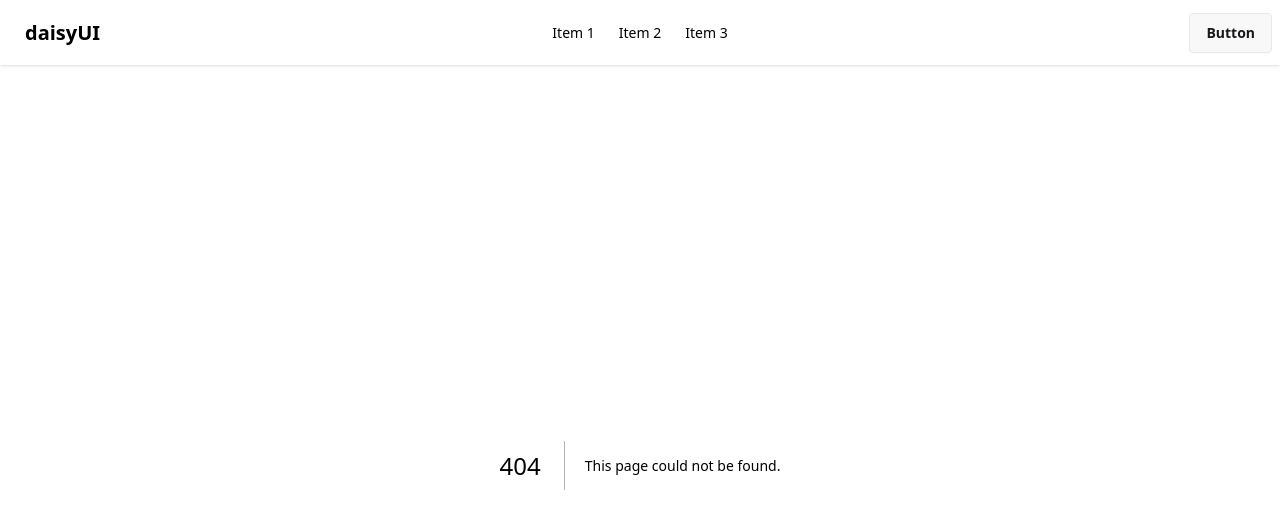
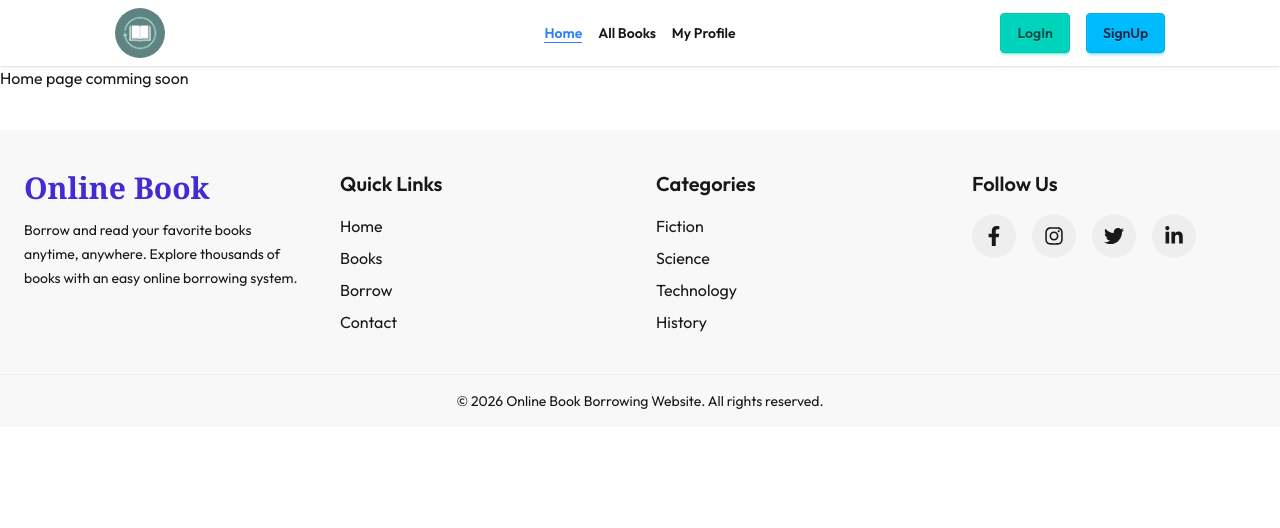
Before and after one commit to Sabbir943/online-book-borrowing, a Next.js app: page /home in a window 1280 px wide. Before the commit this address had no page. Shown: the top 528 px of the page. Built offline with nearby package versions, Linux system fonts and the light colour scheme.

Commit message:
done footer and not found section

```diff
--- /dev/null
+++ b/src/app/allBooks/page.jsx
@@ -0,0 +1,11 @@
+import React from 'react';
+
+const AllBooks = () => {
+    return (
+        <div>
+            <p>ALl Books Are Comming soon</p>
+        </div>
+    );
+};
+
+export default AllBooks;
--- /dev/null
+++ b/src/app/home/page.jsx
@@ -0,0 +1,11 @@
+import React from 'react';
+
+const HomePage = () => {
+    return (
+        <div>
+            <p>Home page comming soon</p>
+        </div>
+    );
+};
+
+export default HomePage;
--- a/src/app/layout.js
+++ b/src/app/layout.js
@@ -1,16 +1,14 @@
-import { Geist, Geist_Mono } from "next/font/google";
+import { Geist, Geist_Mono, Outfit } from "next/font/google";
 import "./globals.css";
 import Navbar from "@/component/Navbar";
+import Footer from "@/component/Footer";
 
-const geistSans = Geist({
-  variable: "--font-geist-sans",
-  subsets: ["latin"],
-});
 
-const geistMono = Geist_Mono({
-  variable: "--font-geist-mono",
-  subsets: ["latin"],
-});
+const OutfitFont=Outfit({
+  subsets:["latin"]
+})
+
+
 
 export const metadata = {
   title: "Create Next App",
@@ -21,11 +19,15 @@ export default function RootLayout({ children }) {
   return (
     <html
       lang="en"
-      className={`${geistSans.variable} ${geistMono.variable} h-full antialiased`}
+      className={` h-full antialiased`}
     >
-      <body className="min-h-full flex flex-col">
+      <body className={`${OutfitFont.className} min-h-full flex flex-col`}>
         <Navbar/>
+        <main>
+
         {children}
+        </main>
+        <Footer/>
         </body>
     </html>
   );
--- /dev/null
+++ b/src/app/myProfile/page.jsx
@@ -0,0 +1,11 @@
+import React from 'react';
+
+const MyProfile = () => {
+    return (
+        <div>
+            <h1>My profile page comming soon</h1>
+        </div>
+    );
+};
+
+export default MyProfile;
--- /dev/null
+++ b/src/app/not-found.jsx
@@ -0,0 +1,27 @@
+import Link from "next/link";
+import React from "react";
+
+const NoFound = () => {
+  return (
+    <div className="min-h-screen flex flex-col items-center justify-center bg-base-100 px-4">
+
+      <h1 className="text-7xl font-bold text-primary">404</h1>
+
+      <h2 className="text-3xl font-semibold mt-4">
+        Page Not Found
+      </h2>
+
+      <p className="text-center max-w-md mt-3 text-base-content/70">
+        Sorry, the page you are looking for does not exist or has been removed.
+      </p>
+
+      <Link href="/">
+        <button className="btn btn-primary mt-6">
+          Go Back Home
+        </button>
+      </Link>
+    </div>
+  );
+};
+
+export default NoFound;
--- /dev/null
+++ b/src/component/Footer.jsx
@@ -0,0 +1,109 @@
+import React from "react";
+import Link from "next/link";
+import {
+  FaFacebookF,
+  FaInstagram,
+  FaTwitter,
+  FaLinkedinIn,
+} from "react-icons/fa";
+
+const Footer = () => {
+  return (
+    <footer className="bg-base-200 text-base-content mt-10">
+      <div className="max-w-7xl mx-auto px-6 py-10 grid md:grid-cols-4 gap-8">
+
+        {/* Logo & Description */}
+        <div>
+          <h2 className="text-3xl font-bold font-serif text-primary">
+            Online Book
+          </h2>
+          <p className="mt-3 text-sm leading-6">
+            Borrow and read your favorite books anytime, anywhere.
+            Explore thousands of books with an easy online borrowing system.
+          </p>
+        </div>
+
+        {/* Quick Links */}
+        <div>
+          <h3 className="text-xl font-semibold mb-4">Quick Links</h3>
+          <ul className="space-y-2">
+            <li>
+              <Link href="/" className="hover:text-primary">
+                Home
+              </Link>
+            </li>
+            <li>
+              <Link href="/books" className="hover:text-primary">
+                Books
+              </Link>
+            </li>
+            <li>
+              <Link href="/borrow" className="hover:text-primary">
+                Borrow
+              </Link>
+            </li>
+            <li>
+              <Link href="/contact" className="hover:text-primary">
+                Contact
+              </Link>
+            </li>
+          </ul>
+        </div>
+
+        {/* Categories */}
+        <div>
+          <h3 className="text-xl font-semibold mb-4">Categories</h3>
+          <ul className="space-y-2">
+            <li className="hover:text-primary cursor-pointer">Fiction</li>
+            <li className="hover:text-primary cursor-pointer">Science</li>
+            <li className="hover:text-primary cursor-pointer">Technology</li>
+            <li className="hover:text-primary cursor-pointer">History</li>
+          </ul>
+        </div>
+
+        {/* Social Links */}
+        <div>
+          <h3 className="text-xl font-semibold mb-4">Follow Us</h3>
+
+          <div className="flex gap-4 text-xl">
+            <a
+              href="#"
+              className="p-3 rounded-full bg-base-300 hover:bg-primary hover:text-white transition"
+            >
+              <FaFacebookF />
+            </a>
+
+            <a
+              href="#"
+              className="p-3 rounded-full bg-base-300 hover:bg-primary hover:text-white transition"
+            >
+              <FaInstagram />
+            </a>
+
+            <a
+              href="#"
+              className="p-3 rounded-full bg-base-300 hover:bg-primary hover:text-white transition"
+            >
+              <FaTwitter />
+            </a>
+
+            <a
+              href="#"
+              className="p-3 rounded-full bg-base-300 hover:bg-primary hover:text-white transition"
+            >
+              <FaLinkedinIn />
+            </a>
+          </div>
+        </div>
+      </div>
+
+      {/* Bottom Footer */}
+      <div className="border-t border-base-300 py-4 text-center text-sm">
+        © {new Date().getFullYear()} Online Book Borrowing Website. All rights
+        reserved.
+      </div>
+    </footer>
+  );
+};
+
+export default Footer;
--- /dev/null
+++ b/src/component/MyLinks.jsx
@@ -0,0 +1,16 @@
+'use client'
+import Link from 'next/link';
+import { usePathname } from 'next/navigation';
+import React from 'react';
+
+const MyLinks = ({href,children}) => {
+    const pathName=usePathname();
+    const isActive=pathName===href;
+    return (
+        <div>
+            <Link href={href} className={`${isActive?"text-blue-500 border-b border-b-blue-500":""}`}>{children}</Link>
+        </div>
+    );
+};
+
+export default MyLinks;
--- a/src/component/Navbar.jsx
+++ b/src/component/Navbar.jsx
@@ -1,8 +1,14 @@
 import React from 'react';
+import logoImg from '@/assets/images/logo.png'
+import Link from 'next/link';
+import Image from 'next/image';
+import MyLinks from './MyLinks';
+const Navbar = () => {
 
-const Navbar = () => {
     return (
-        <div className="navbar bg-base-100 shadow-sm">
+      <div className='bg-base-100 shadow-sm'>
+
+  <div className=" navbar  w-10/12 mx-auto ">
   <div className="navbar-start">
     <div className="dropdown">
       <div tabIndex={0} role="button" className="btn btn-ghost lg:hidden">
@@ -10,26 +16,39 @@ const Navbar = () => {
       </div>
       <ul
         tabIndex="-1"
-        className="menu menu-sm dropdown-content bg-base-100 rounded-box z-1 mt-3 w-52 p-2 shadow">
-        <li><a>Item 1</a></li>
-       <li><a>Item 2</a></li>
-        <li><a>Item 3</a></li>
+        className="menu menu-sm dropdown-content bg-base-100 rounded-box z-1 mt-3 w-52 p-2 shadow font-semibold ">
+         <MyLinks href={'/home'} >Home</MyLinks>
+         <MyLinks href={'/allBooks'}>All Books</MyLinks>
+         <MyLinks href={'/myProfile'}>My Profile</MyLinks>
       </ul>
     </div>
-    <a className="btn btn-ghost text-xl">daisyUI</a>
+    <Link href={'/'}><Image
+  src={logoImg}
+  width={50}
+  height={50}
+  alt='logo-img'
+  className='rounded-full'
+
+  /></Link>
+
+
   </div>
+
   <div className="navbar-center hidden lg:flex">
-    <ul className="menu menu-horizontal px-1">
-      <li><a>Item 1</a></li>
-      <li><a>Item 2</a></li>
-
-      <li><a>Item 3</a></li>
+    <ul className="menu menu-horizontal px-1 gap-4 font-semibold ">
+      <MyLinks href={'/home'} >Home</MyLinks>
+        <MyLinks href={'/allBooks'}>All Books</MyLinks>
+         <MyLinks href={'/myProfile'}>My Profile</MyLinks>
     </ul>
   </div>
-  <div className="navbar-end">
-    <a className="btn">Button</a>
+
+  <div className="navbar-end gap-4">
+    <button className="btn btn-accent">LogIn</button>
+    <button className="btn btn-info">SignUp</button>
   </div>
+
 </div>
+      </div>
     );
 };
 
--- /dev/null
+++ b/src/lib/data.js
@@ -0,0 +1,4 @@
+const getBooks=async()=>{
+const res=await fetch('https://online-book-borrowing.vercel.app/data.json');
+return res.json();
+}
```
